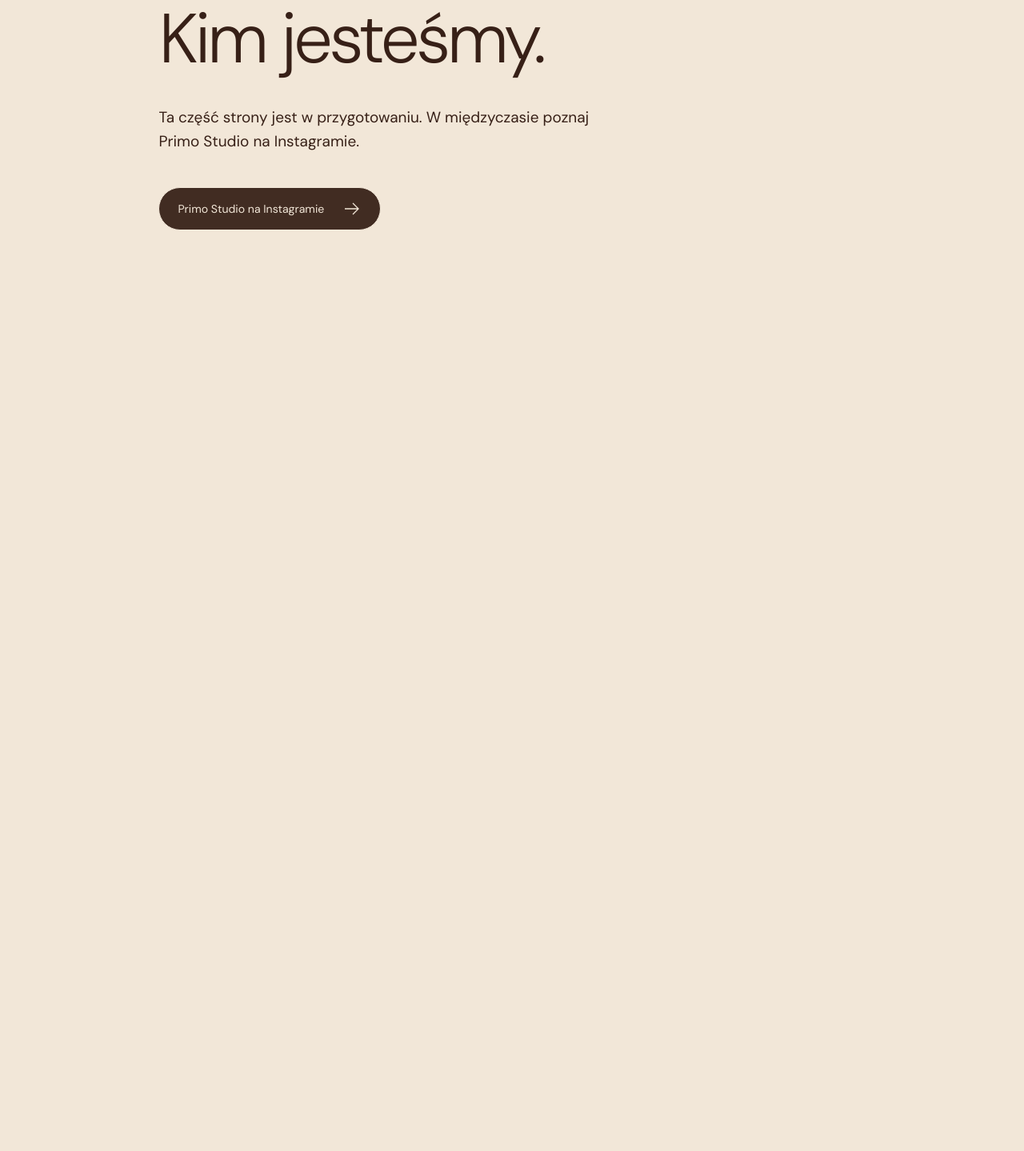
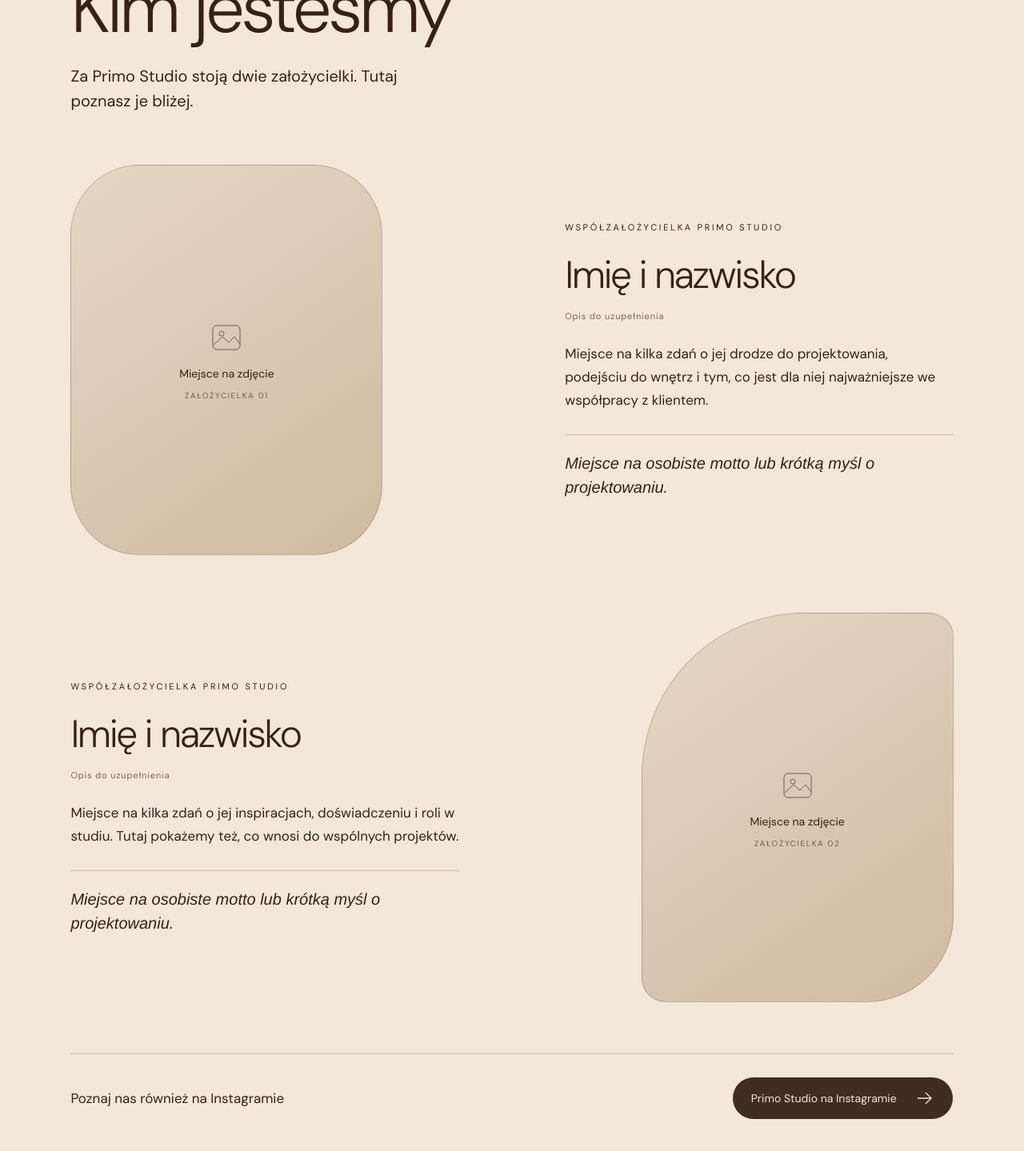
Before and after one commit to azlkak/primostudio, a plain HTML site: page docs/studio.html in a window 1280 px wide. Shown: the part 257-1696 px from the top of the page at 80% size. Before the commit the page ends 800 px from the top, so only its background shows below. Drawn offline with Linux system fonts and the light colour scheme; a web font is replaced by a local one.

Commit message:
Add two founder profiles with portrait and bio placeholders

```diff
--- /dev/null
+++ b/docs/studio-v1.css
@@ -0,0 +1,42 @@
+.studio-content { --studio-line: rgb(55 32 23 / 20%); max-width: 1180px; padding-top: 64px; }
+.studio-intro { margin-bottom: 64px; }
+.studio-intro h1 { margin-bottom: 24px; }
+.studio-content .eyebrow { font-size: 11px; line-height: 1.6; }
+.studio-content .studio-lead { font-size: 20px; max-width: 470px; margin: 0; }
+.founders { display: grid; gap: 72px; }
+.founder { display: grid; grid-template-columns: minmax(0, 1fr) minmax(0, 1fr); align-items: center; gap: 12%; }
+.founder-photo { display: grid; place-items: center; width: 100%; max-width: 390px; aspect-ratio: 4 / 5; overflow: hidden; background: linear-gradient(145deg, #e5d7c5, #d0baa1); border: 1px solid var(--studio-line); }
+.founder-photo-one { border-radius: 22% / 18%; }
+.founder-photo-two { border-radius: 52% 8% 28% 8% / 42% 6% 22% 6%; justify-self: end; }
+.portrait-placeholder { display: flex; flex-direction: column; align-items: center; gap: 12px; text-align: center; padding: 24px; }
+.portrait-placeholder svg { width: 48px; height: 48px; opacity: .65; }
+.portrait-placeholder span { font-size: 14px; }
+.portrait-placeholder small { font-size: 10px; letter-spacing: .16em; text-transform: uppercase; opacity: .65; }
+.founder-copy { min-width: 0; }
+.founder-copy h2 { font-size: clamp(32px, 3.8vw, 48px); font-weight: 300; letter-spacing: -.05em; line-height: 1.1; margin: 0 0 16px; }
+.studio-content .founder-note { font-size: 11px; letter-spacing: .08em; margin: 0 0 24px; opacity: .65; }
+.studio-content .founder-bio { font-size: 17px; line-height: 1.7; margin: 0; }
+.founder-quote { font-size: 20px; font-weight: 300; font-style: italic; line-height: 1.5; margin: 28px 0 0; padding-top: 20px; border-top: 1px solid var(--studio-line); }
+.founder:nth-child(even) .founder-photo { grid-column: 2; grid-row: 1; }
+.founder:nth-child(even) .founder-copy { grid-column: 1; grid-row: 1; }
+.studio-social { border-top: 1px solid var(--studio-line); margin-top: 64px; padding-top: 28px; display: flex; align-items: center; justify-content: space-between; gap: 24px; }
+.studio-content .studio-social p { font-size: 17px; margin: 0; }
+.studio-content .studio-social .consultation { margin-top: 0; font-size: 14px; }
+[data-theme="night"] .studio-content { --studio-line: rgb(242 231 216 / 25%); }
+[data-theme="night"] .founder-photo { background: linear-gradient(145deg, #443026, #5a4133); }
+@media (max-width: 850px) {
+  .founder { gap: 8%; }
+  .studio-content .founder-bio { font-size: 16px; }
+  .founder-quote { font-size: 18px; }
+}
+@media (max-width: 600px) {
+  .studio-content { padding-top: 48px; padding-bottom: 48px; }
+  .studio-intro { margin-bottom: 40px; }
+  .studio-content .studio-lead { font-size: 18px; }
+  .founders { gap: 48px; }
+  .founder { display: flex; flex-direction: column; align-items: stretch; gap: 28px; }
+  .founder-photo { max-width: 360px; align-self: center; }
+  .founder-copy h2 { font-size: 34px; }
+  .founder-copy .eyebrow { font-size: 10px; letter-spacing: .16em; }
+  .studio-social { flex-direction: column; align-items: flex-start; margin-top: 40px; }
+}
--- a/docs/studio.html
+++ b/docs/studio.html
@@ -9,6 +9,7 @@
   <link rel="icon" href="assets/monogram-cocoa.svg" type="image/svg+xml">
   <script src="theme.js?v=cover-5"></script>
   <link rel="stylesheet" href="styles.css?v=cover-5">
+  <link rel="stylesheet" href="studio-v1.css?v=studio-1">
 </head>
 <body class="interior-page">
   <a class="skip-link" href="#main">Przejdź do treści</a>
@@ -18,11 +19,53 @@
       </button>
     </div><a class="back-link" href="./"><span aria-hidden="true">←</span> Strona główna</a></div></header>
 
-  <main class="page-content" id="main">
-    <p class="eyebrow">Poznaj Primo Studio</p>
-    <h1>Kim jesteśmy.</h1>
-    <p>Ta część strony jest w przygotowaniu. W międzyczasie poznaj Primo Studio na Instagramie.</p>
-    <a class="consultation" href="https://www.instagram.com/primo.studiodesign/" target="_blank" rel="noopener noreferrer"><span>Primo Studio na Instagramie</span><svg class="arrow" viewBox="0 0 24 24" fill="none" stroke="currentColor" stroke-width="1.3" aria-hidden="true"><path d="M3 12h17M13 5l7 7-7 7"/></svg></a>
+  <main class="page-content studio-content" id="main">
+    <section class="studio-intro" aria-labelledby="studio-title">
+      <p class="eyebrow">Poznaj Primo Studio</p>
+      <h1 id="studio-title">Kim jesteśmy</h1>
+      <p class="studio-lead">Za Primo Studio stoją dwie założycielki. Tutaj poznasz je bliżej.</p>
+    </section>
+
+    <section class="founders" aria-label="Założycielki Primo Studio">
+      <article class="founder" aria-labelledby="founder-one-name">
+        <div class="founder-photo founder-photo-one" role="img" aria-label="Miejsce na portret pierwszej założycielki">
+          <div class="portrait-placeholder">
+            <svg viewBox="0 0 48 48" fill="none" stroke="currentColor" stroke-width="1" aria-hidden="true"><rect x="7" y="9" width="34" height="30" rx="5"/><circle cx="18" cy="19" r="3"/><path d="m8 33 11-10 8 7 7-7 7 9"/></svg>
+            <span>Miejsce na zdjęcie</span>
+            <small>Założycielka 01</small>
+          </div>
+        </div>
+        <div class="founder-copy">
+          <p class="eyebrow">Współzałożycielka Primo Studio</p>
+          <h2 id="founder-one-name">Imię i nazwisko</h2>
+          <p class="founder-note">Opis do uzupełnienia</p>
+          <p class="founder-bio">Miejsce na kilka zdań o jej drodze do projektowania, podejściu do wnętrz i tym, co jest dla niej najważniejsze we współpracy z klientem.</p>
+          <blockquote class="founder-quote">Miejsce na osobiste motto lub krótką myśl o projektowaniu.</blockquote>
+        </div>
+      </article>
+
+      <article class="founder" aria-labelledby="founder-two-name">
+        <div class="founder-photo founder-photo-two" role="img" aria-label="Miejsce na portret drugiej założycielki">
+          <div class="portrait-placeholder">
+            <svg viewBox="0 0 48 48" fill="none" stroke="currentColor" stroke-width="1" aria-hidden="true"><rect x="7" y="9" width="34" height="30" rx="5"/><circle cx="18" cy="19" r="3"/><path d="m8 33 11-10 8 7 7-7 7 9"/></svg>
+            <span>Miejsce na zdjęcie</span>
+            <small>Założycielka 02</small>
+          </div>
+        </div>
+        <div class="founder-copy">
+          <p class="eyebrow">Współzałożycielka Primo Studio</p>
+          <h2 id="founder-two-name">Imię i nazwisko</h2>
+          <p class="founder-note">Opis do uzupełnienia</p>
+          <p class="founder-bio">Miejsce na kilka zdań o jej inspiracjach, doświadczeniu i roli w studiu. Tutaj pokażemy też, co wnosi do wspólnych projektów.</p>
+          <blockquote class="founder-quote">Miejsce na osobiste motto lub krótką myśl o projektowaniu.</blockquote>
+        </div>
+      </article>
+    </section>
+
+    <div class="studio-social">
+      <p>Poznaj nas również na Instagramie</p>
+      <a class="consultation" href="https://www.instagram.com/primo.studiodesign/" target="_blank" rel="noopener noreferrer"><span>Primo Studio na Instagramie</span><svg class="arrow" viewBox="0 0 24 24" fill="none" stroke="currentColor" stroke-width="1.3" aria-hidden="true"><path d="M3 12h17M13 5l7 7-7 7"/></svg></a>
+    </div>
   </main>
 </body>
 </html>
```
